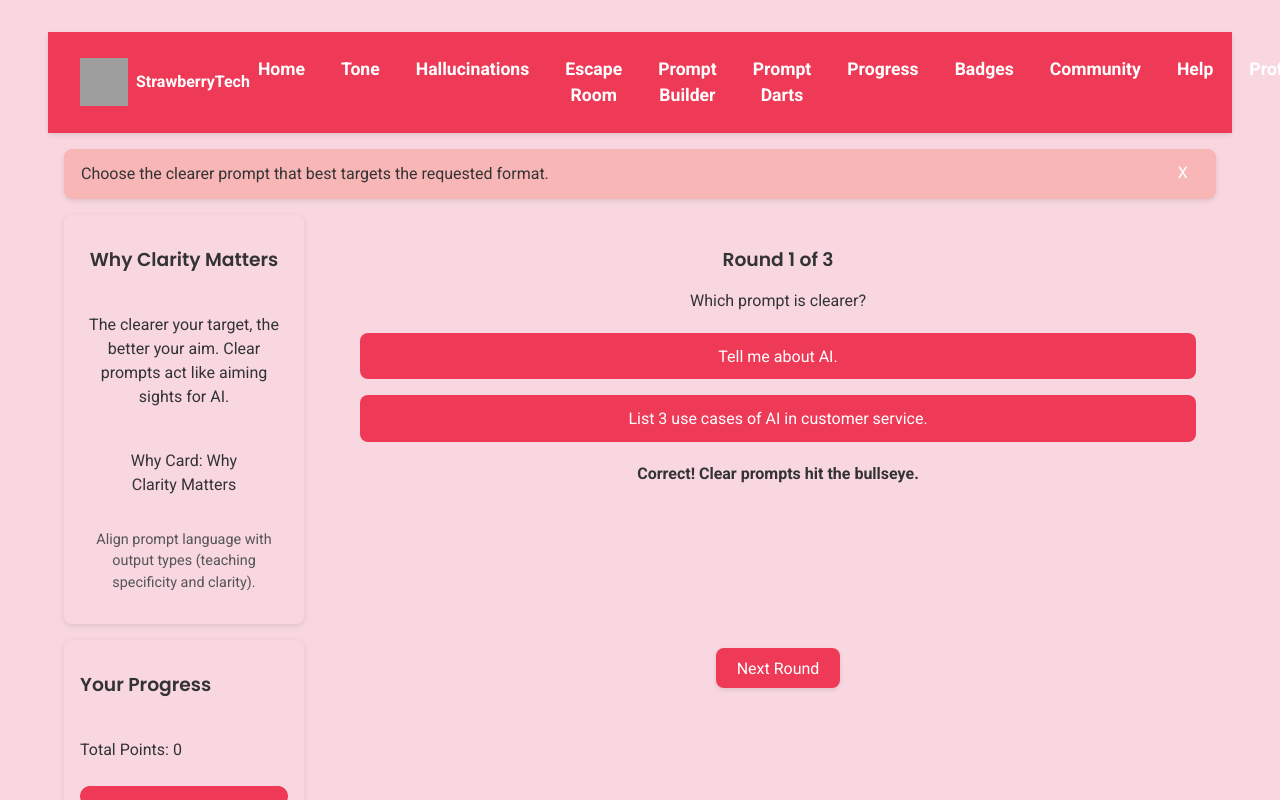
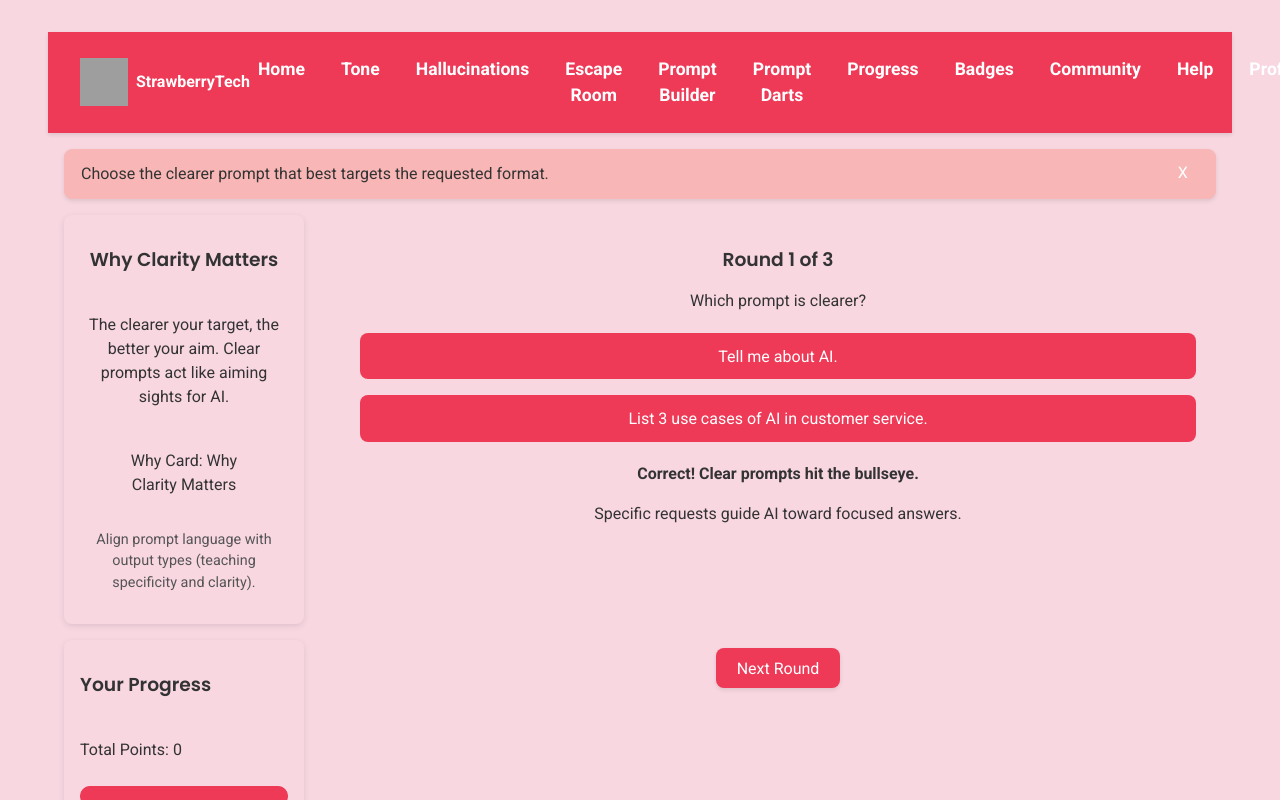
Before and after one commit to unnamedmistress/StrawberryTech, a React (Vite) app in the folder learning-games/: page /games/darts in a window 1280 px wide. Both pictures are taken after a click on the button "List 3 use cases of AI in customer service.". Shown: the top 800 px of the page. Built offline with nearby package versions, Linux system fonts and the light colour scheme; no server answers; grey boxes are pictures that could not be loaded.

Commit message:
Add explanation field to darts game

```diff
--- a/learning-games/src/pages/PromptDartsGame.css
+++ b/learning-games/src/pages/PromptDartsGame.css
@@ -58,6 +58,10 @@
   margin-bottom: 0.5rem;
 }
 
+.why-message {
+  margin-bottom: 0.5rem;
+}
+
 .final-score {
   font-size: 1.2rem;
   font-weight: bold;
--- a/learning-games/src/pages/PromptDartsGame.tsx
+++ b/learning-games/src/pages/PromptDartsGame.tsx
@@ -8,17 +8,24 @@ import './PromptDartsGame.css'
 export interface DartRound {
   bad: string
   good: string
+  why: string
 }
 
 export const ROUNDS: DartRound[] = [
-  { bad: 'Tell me about AI.', good: 'List 3 use cases of AI in customer service.' },
+  {
+    bad: 'Tell me about AI.',
+    good: 'List 3 use cases of AI in customer service.',
+    why: 'Specific requests guide AI toward focused answers.',
+  },
   {
     bad: 'Write an email.',
     good: 'Draft a 3-sentence email to a hiring manager explaining your interest.',
+    why: 'Mentioning the audience and length sets clear expectations.',
   },
   {
     bad: 'Explain climate change.',
     good: 'Summarize 2 key causes of climate change in one paragraph.',
+    why: 'Constrained length and key points make the answer concise.',
   },
 ]
 
@@ -82,9 +89,14 @@ export default function PromptDartsGame() {
             <button className="btn-primary" onClick={() => handleSelect('good')} disabled={choice !== null}>{current.good}</button>
           </div>
           {choice !== null && (
-            <p className="feedback">
-              {checkChoice(current, choice) ? 'Correct! Clear prompts hit the bullseye.' : 'Not quite. Aim for specific wording.'}
-            </p>
+            <>
+              <p className="feedback">
+                {checkChoice(current, choice)
+                  ? 'Correct! Clear prompts hit the bullseye.'
+                  : 'Not quite. Aim for specific wording.'}
+              </p>
+              <p className="why-message">{current.why}</p>
+            </>
           )}
         </div>
         <ProgressSidebar />
```
